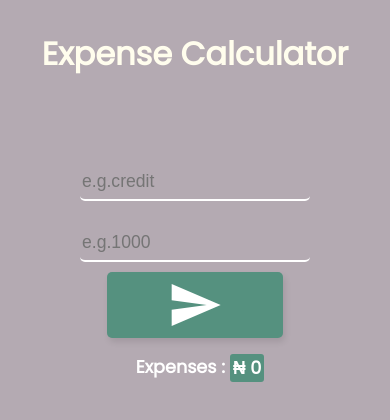
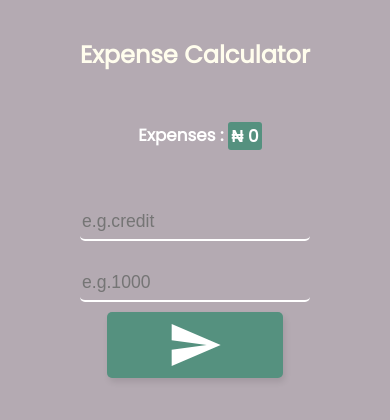
Before and after one commit to Jogwums/react-budget-calculator, a React (Create React App) app: page / in a window 390 px wide. Shown: the top 420 px of the page. Built offline with nearby package versions, Linux system fonts and the light colour scheme.

Commit message:
Style update V3

```diff
--- a/src/App.js
+++ b/src/App.js
@@ -112,9 +112,16 @@ function App() {
 
   return (
         <div className="wrapper">
-          <h1 className="title"> Expense Calculator</h1>
+          <h2 className="title"> Expense Calculator</h2>
           {alert.show && <Alert type={alert.type} text={alert.text} />}
           <main className="app">
+          <h1 className="total-report"> Expenses {":"}
+                <span className="total">
+                  {"\u20A6 "}
+                    {expenses.reduce((acc, curr) => {
+                        return (acc += parseInt(curr.amount));
+                    }, 0)}</span>
+            </h1>
             <ExpenseForm charge={charge}
               amount={amount}
               handleAmount={handleAmount}
@@ -127,13 +134,7 @@ function App() {
               handleEdit={handleEdit}
               clearItems={clearItems} />
 
-            <h1 className="total-report"> Expenses {":"}
-                <span className="total">
-                  {"\u20A6 "}
-                    {expenses.reduce((acc, curr) => {
-                        return (acc += parseInt(curr.amount));
-                    }, 0)}</span>
-            </h1>
+
             {/* <button style={{display:"none",background:"white", color:"red", padding:"10px 20px", fontWeight:"bold", position:"absolute", bottom:"0", left:"0"}} onClick={clearLocalStorage}>clear persistent storage</button> */}
           </main>
         </div>
--- a/src/index.css
+++ b/src/index.css
@@ -198,7 +198,7 @@ code {
   justify-content: center;
   color: white;
   font-size: 1.6rem;
-  margin: 10px auto 0 10px;
+  margin: 0px auto 20px 10px;
 }
 .total{
   background-color: #55917f;
@@ -283,7 +283,7 @@ code {
     margin: 10px auto;
     padding: 0;
   }
-  .send-btn {
+  .send-btn{
      padding: 5px 0;
      font-size: 3.5rem;
   }
@@ -291,7 +291,8 @@ code {
     justify-content: space-around;
   }
   .total-report{
-    font-size: 1.1rem;
+    font-size: 1.05rem;
+    margin-bottom: 30px;
   }
   .clearall-btn{
     display: block;
```
